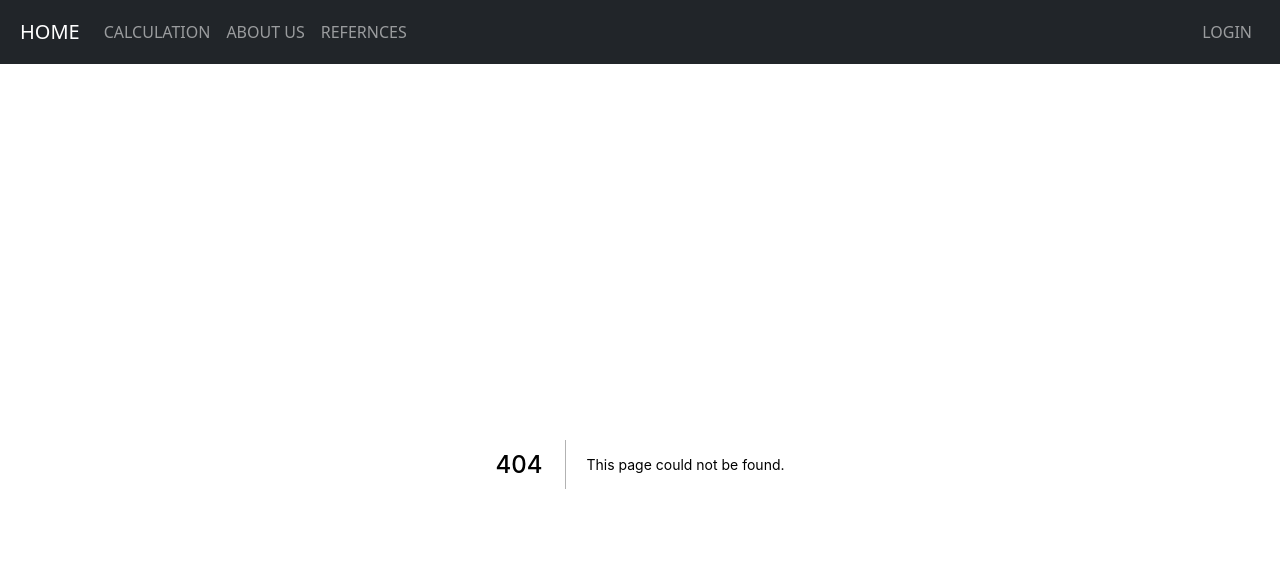
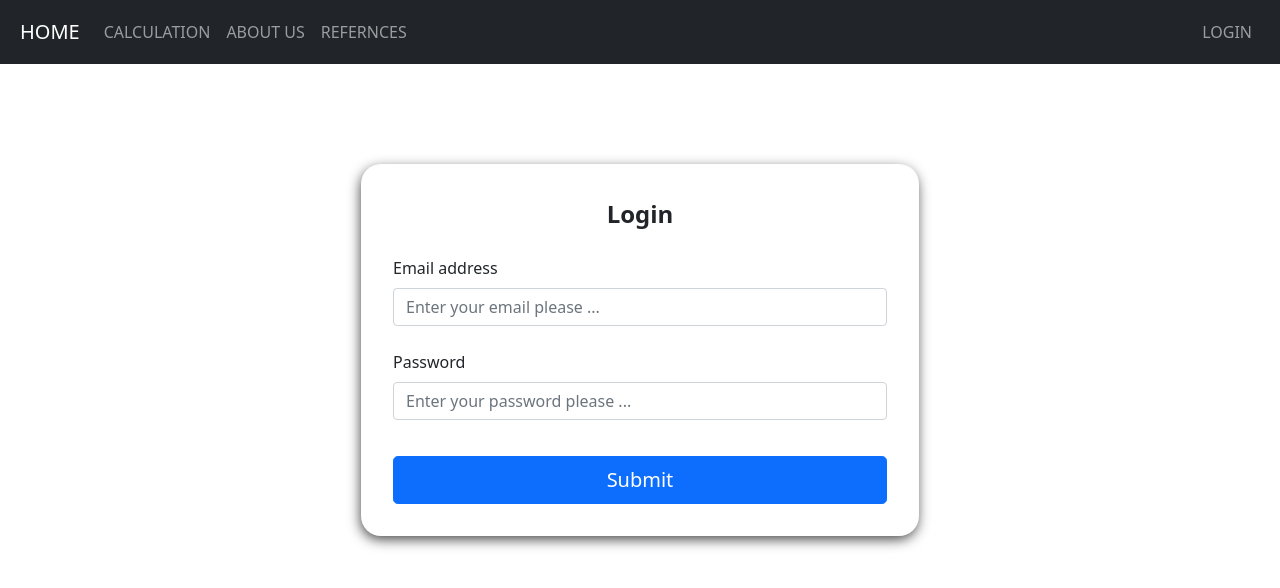
Before and after one commit to MohammadJavad-Alghosi78/bachelor-project, a Next.js app: page /login in a window 1280 px wide. Before the commit this address had no page. Shown: the top 588 px of the page. Built offline with nearby package versions, Linux system fonts and the light colour scheme.

Commit message:
add ui of login form

```diff
--- a/components/Layout/Header/index.jsx
+++ b/components/Layout/Header/index.jsx
@@ -1,4 +1,5 @@
 import React from 'react';
+import Link from 'next/link';
 import { Container, Nav, Navbar, NavDropdown } from 'react-bootstrap';
 import { HeaderWrapper } from './style'
 
@@ -6,20 +7,20 @@ const Header = () => {
     return (
         <HeaderWrapper>
             <Navbar collapseOnSelect expand="md" bg="dark" variant="dark">
-                <Navbar.Brand href="#home">HOME</Navbar.Brand>
+                <Link passHref href="/"><Navbar.Brand>HOME</Navbar.Brand></Link>
                 <Navbar.Toggle aria-controls="responsive-navbar-nav" />
                 <Navbar.Collapse id="responsive-navbar-nav">
                     <Nav className="me-auto">
-                        <Nav.Link href="#features">CALCULATION</Nav.Link>
-                        <Nav.Link href="#features">ABOUT US</Nav.Link>
-                        <Nav.Link href="#features">REFERNCES</Nav.Link>
+                        <Link passHref href="/calculation"><Nav.Link>CALCULATION</Nav.Link></Link>
+                        <Link passHref href="/about-us"><Nav.Link>ABOUT US</Nav.Link></Link>
+                        <Link passHref href="/references"><Nav.Link>REFERNCES</Nav.Link></Link>
                     </Nav>
                     <Nav>
-                        <Nav.Link href="#deets">LOGIN</Nav.Link>
+                        <Link passHref href="/login"><Nav.Link href="#deets">LOGIN</Nav.Link></Link>
                     </Nav>
                 </Navbar.Collapse>
             </Navbar>
-        </HeaderWrapper>
+        </HeaderWrapper >
     )
 }
 
--- /dev/null
+++ b/components/Layout/LoginForm/LoginFormItem/index.jsx
@@ -0,0 +1,21 @@
+import React from "react";
+import { Form } from "react-bootstrap";
+
+const LoginFormItem = ({
+  controlId = "",
+  label = "",
+  type = "",
+  placeholder = "",
+  formText = "",
+  required = true,
+}) => {
+  return (
+    <Form.Group className="mb-4" controlId={controlId}>
+      <Form.Label>{label}</Form.Label>
+      <Form.Control required={required} type={type} placeholder={placeholder} />
+      <Form.Text className="text-muted">{formText}</Form.Text>
+    </Form.Group>
+  );
+};
+
+export default LoginFormItem;
--- /dev/null
+++ b/components/Layout/LoginForm/LoginFormTitle/index.jsx
@@ -0,0 +1,8 @@
+import React from "react";
+import { Text } from "./style";
+
+const LoginFormTitle = ({ title }) => {
+  return <Text>{title}</Text>;
+};
+
+export default LoginFormTitle;
--- /dev/null
+++ b/components/Layout/LoginForm/LoginFormTitle/style.js
@@ -0,0 +1,9 @@
+import styled from 'styled-components';
+
+export const Text = styled.span`
+    display: block;
+    text-align: center;
+    margin-bottom: 24px;
+    font-size: 24px;
+    font-weight: bold;
+`;
--- /dev/null
+++ b/components/Layout/LoginForm/index.jsx
@@ -0,0 +1,38 @@
+import React from "react";
+import { Button, Form } from "react-bootstrap";
+import LoginFormItem from "./LoginFormItem";
+import LoginFormTitle from "./LoginFormTitle";
+import { LoginFormWrapper } from "./style";
+
+const LoginForm = () => {
+  const handleSubmit = (event) => {
+    event.preventDefault();
+    console.log("Form has been submited");
+  };
+  return (
+    <LoginFormWrapper>
+      <Form onSubmit={handleSubmit}>
+        <LoginFormTitle title="Login" />
+        <LoginFormItem
+          controlId="email"
+          label="Email address"
+          type="email"
+          placeholder="Enter your email please ..."
+          required
+        />
+        <LoginFormItem
+          controlId="password"
+          label="Password"
+          type="password"
+          placeholder="Enter your password please ..."
+          required
+        />
+        <Button variant="primary" type="submit" size="lg">
+          Submit
+        </Button>
+      </Form>
+    </LoginFormWrapper>
+  );
+};
+
+export default LoginForm;
--- /dev/null
+++ b/components/Layout/LoginForm/style.js
@@ -0,0 +1,24 @@
+import styled from 'styled-components';
+
+export const LoginFormWrapper = styled.div`
+    margin: 100px auto;
+    padding: 32px;
+    display: flex;
+    justify-content: center;
+    align-items: center;
+    width: 90%;
+    border: none;
+    border-radius: 20px;
+    -webkit-box-shadow: -1px 4px 13px -1px rgba(0,0,0,0.77);
+    box-shadow: -1px 4px 13px -1px rgba(0,0,0,0.77);
+    @media (min-width: 992px) {
+        width: 50%;
+    }
+    form {
+        width: 100%;
+    }
+    button {
+        width: 100%;
+        margin-top: 12px;
+    }
+`;
--- a/pages/index.js
+++ b/pages/index.jsx
@@ -3,8 +3,8 @@ import Header from '../components/Layout/Header'
 
 export default function Home() {
   return (
-    <div style={{ display: 'flex', justifyContent: 'center' }}>
-      test
+    <div>
+      HOME
     </div>
   )
 }
--- /dev/null
+++ b/pages/login.jsx
@@ -0,0 +1,8 @@
+import React from "react";
+import LoginForm from "../components/Layout/LoginForm";
+
+const Login = () => {
+  return <LoginForm />;
+};
+
+export default Login;
```
Also changed, not shown: pages/about-us.jsx (added, +9 -0 lines), pages/calculation.jsx (added, +9 -0 lines), pages/references.jsx (added, +9 -0 lines).
